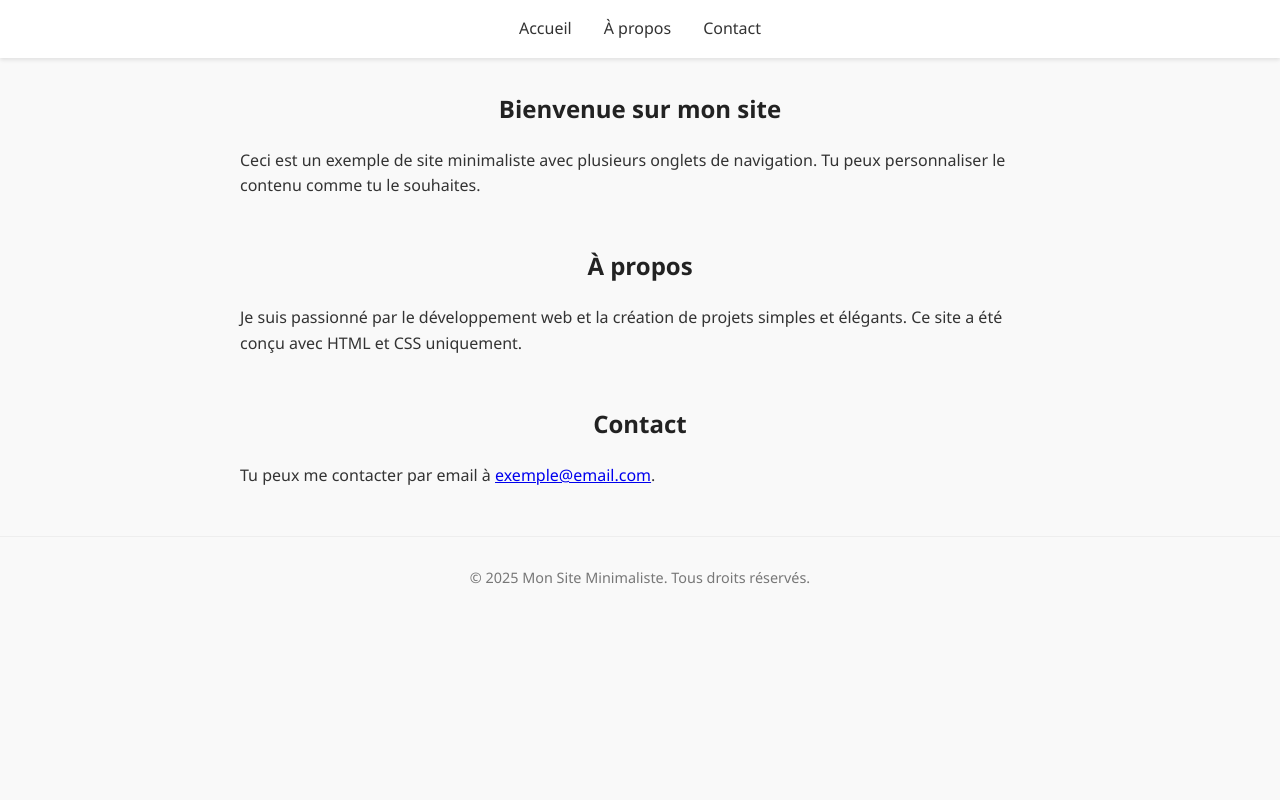
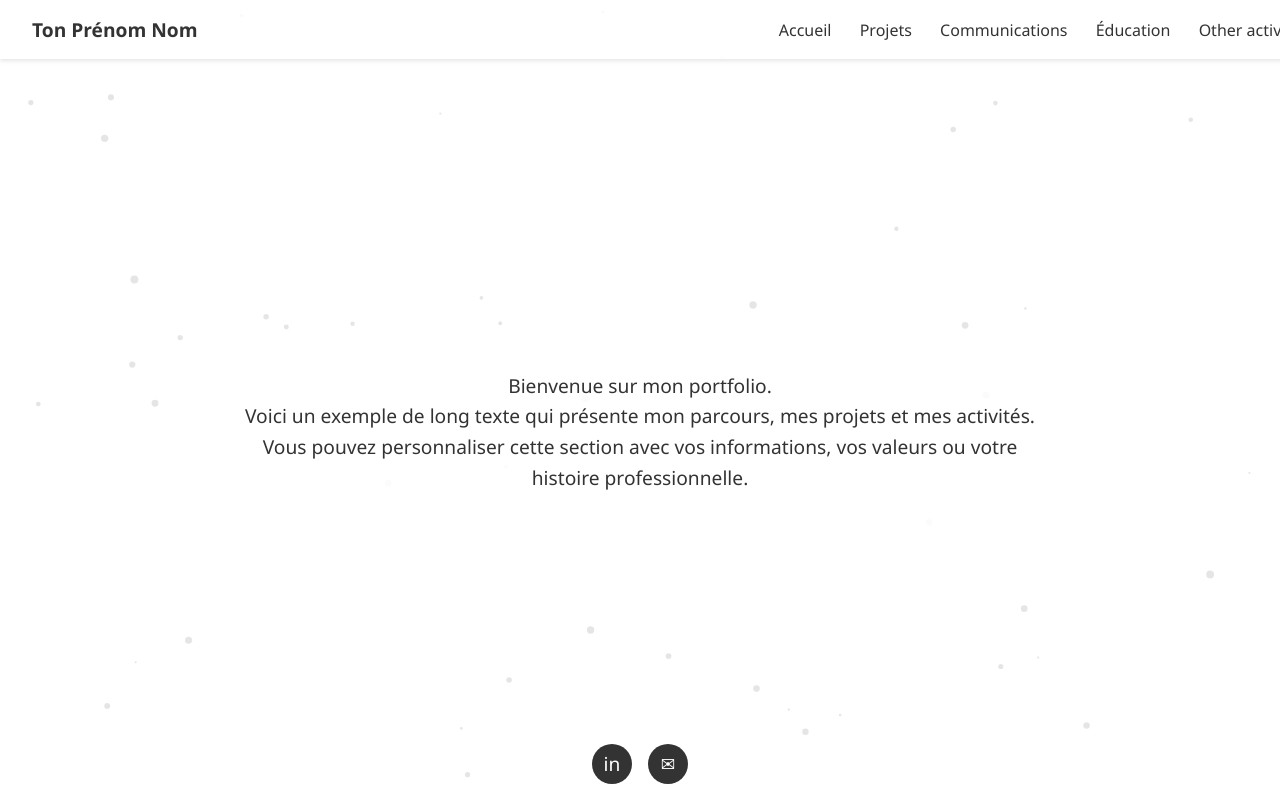
Before and after one commit to Julestri/julestri.github.io, a plain HTML site: page index.html in a window 1280 px wide. Drawn offline with Linux system fonts and the light colour scheme.

Commit message:
New version

```diff
--- a/index.html
+++ b/index.html
@@ -2,88 +2,171 @@
 <html lang="fr">
 <head>
   <meta charset="UTF-8" />
-  <title>Mon Site Minimaliste</title>
+  <title>Ton Nom - Portfolio</title>
   <style>
-    body {
+    html, body {
       margin: 0;
-      font-family: 'Segoe UI', Tahoma, Geneva, Verdana, sans-serif;
-      background: #f9f9f9;
+      padding: 0;
+      height: 100%;
+      font-family: "Segoe UI", Tahoma, Geneva, Verdana, sans-serif;
       color: #333;
-      line-height: 1.6;
+      overflow: hidden;
     }
+
+    canvas {
+      position: fixed;
+      top: 0;
+      left: 0;
+      z-index: -1;
+    }
+
     header {
-      background: #fff;
+      position: fixed;
+      top: 0;
+      width: 100%;
+      display: flex;
+      justify-content: space-between;
+      align-items: center;
+      padding: 1em 2em;
+      background: rgba(255, 255, 255, 0.8);
       box-shadow: 0 2px 4px rgba(0,0,0,0.1);
-      padding: 1em 0;
-      position: sticky;
-      top: 0;
-      z-index: 100;
     }
-    nav {
-      max-width: 800px;
-      margin: auto;
-      display: flex;
-      justify-content: center;
-      gap: 2em;
+
+    header .name {
+      font-weight: 600;
+      font-size: 1.2em;
     }
+
     nav a {
+      margin-left: 1.5em;
       text-decoration: none;
       color: #333;
       font-weight: 500;
       transition: color 0.3s;
     }
+
     nav a:hover {
       color: #007acc;
     }
+
     main {
+      display: flex;
+      justify-content: center;
+      align-items: center;
+      height: 100%;
+      padding: 2em;
+      text-align: center;
+    }
+
+    main p {
       max-width: 800px;
-      margin: 2em auto;
-      padding: 0 1em;
+      font-size: 1.2em;
+      line-height: 1.6;
+      background: rgba(255,255,255,0.85);
+      padding: 2em;
+      border-radius: 8px;
     }
-    section {
-      margin-bottom: 3em;
+
+    footer {
+      position: fixed;
+      bottom: 1em;
+      width: 100%;
+      text-align: center;
     }
-    h1, h2 {
-      text-align: center;
-      color: #222;
+
+    .social-icons {
+      display: inline-flex;
+      gap: 1em;
     }
-    footer {
-      text-align: center;
-      font-size: 0.9em;
-      color: #777;
-      padding: 2em 0;
-      border-top: 1px solid #eee;
+
+    .social-icons a {
+      display: inline-block;
+      width: 40px;
+      height: 40px;
+      background: #333;
+      border-radius: 50%;
+      color: white;
+      text-decoration: none;
+      line-height: 40px;
+      font-size: 1.2em;
+      transition: background 0.3s;
+    }
+
+    .social-icons a:hover {
+      background: #007acc;
     }
   </style>
 </head>
 <body>
+  <canvas id="bg"></canvas>
+
   <header>
+    <div class="name">Ton Prénom Nom</div>
     <nav>
       <a href="#accueil">Accueil</a>
-      <a href="#apropos">À propos</a>
-      <a href="#contact">Contact</a>
+      <a href="#projets">Projets</a>
+      <a href="#communications">Communications</a>
+      <a href="#education">Éducation</a>
+      <a href="#other">Other activities</a>
     </nav>
   </header>
 
   <main>
-    <section id="accueil">
-      <h1>Bienvenue sur mon site</h1>
-      <p>Ceci est un exemple de site minimaliste avec plusieurs onglets de navigation. Tu peux personnaliser le contenu comme tu le souhaites.</p>
-    </section>
-
-    <section id="apropos">
-      <h2>À propos</h2>
-      <p>Je suis passionné par le développement web et la création de projets simples et élégants. Ce site a été conçu avec HTML et CSS uniquement.</p>
-    </section>
-
-    <section id="contact">
-      <h2>Contact</h2>
-      <p>Tu peux me contacter par email à <a href="mailto:exemple@email.com">exemple@email.com</a>.</p>
-    </section>
+    <p>
+      Bienvenue sur mon portfolio.<br>
+      Voici un exemple de long texte qui présente mon parcours, mes projets et mes activités. Vous pouvez personnaliser cette section avec vos informations, vos valeurs ou votre histoire professionnelle.
+    </p>
   </main>
 
   <footer>
-    &copy; 2025 Mon Site Minimaliste. Tous droits réservés.
+    <div class="social-icons">
+      <a href="https://www.linkedin.com/in/tonprofil" target="_blank" title="LinkedIn">in</a>
+      <a href="mailto:ton.email@example.com" title="Email">&#9993;</a>
+    </div>
   </footer>
+
+  <script>
+    // Animation minimaliste de cercles qui flottent
+    const canvas = document.getElementById('bg');
+    const ctx = canvas.getContext('2d');
+    let circles = [];
+
+    function resizeCanvas() {
+      canvas.width = window.innerWidth;
+      canvas.height = window.innerHeight;
+    }
+    window.addEventListener('resize', resizeCanvas);
+    resizeCanvas();
+
+    // Créer des cercles aléatoires
+    for (let i = 0; i < 50; i++) {
+      circles.push({
+        x: Math.random() * canvas.width,
+        y: Math.random() * canvas.height,
+        r: Math.random() * 3 + 1,
+        dx: (Math.random() - 0.5) * 0.5,
+        dy: (Math.random() - 0.5) * 0.5
+      });
+    }
+
+    function animate() {
+      ctx.clearRect(0, 0, canvas.width, canvas.height);
+      for (let c of circles) {
+        ctx.beginPath();
+        ctx.arc(c.x, c.y, c.r, 0, Math.PI * 2);
+        ctx.fillStyle = 'rgba(0,0,0,0.1)';
+        ctx.fill();
+        c.x += c.dx;
+        c.y += c.dy;
+
+        if (c.x < 0) c.x = canvas.width;
+        if (c.x > canvas.width) c.x = 0;
+        if (c.y < 0) c.y = canvas.height;
+        if (c.y > canvas.height) c.y = 0;
+      }
+      requestAnimationFrame(animate);
+    }
+    animate();
+  </script>
 </body>
 </html>
```
Also changed, not shown: 1 other file.
